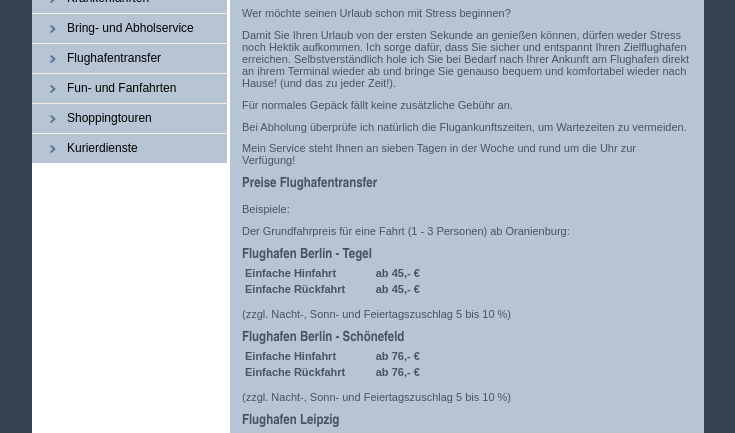
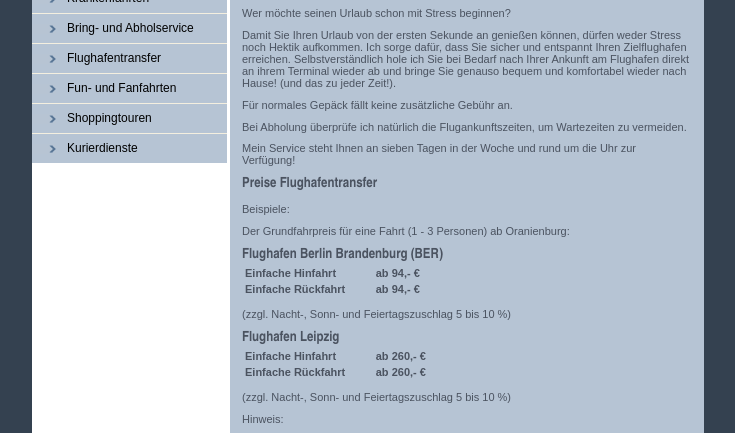
Before and after one commit to MobilLineFahrservice/MobilLineFahrservice.github.io, a plain HTML site: page flughafentransfer.html in a window 1280 px wide. Shown: the part 354-787 px from the top of the page, without its empty margins (272-1007 px from the left). Drawn offline with Linux system fonts and the light colour scheme.

Commit message:
Update flughafentransfer.html

```diff
--- a/flughafentransfer.html
+++ b/flughafentransfer.html
@@ -56,27 +56,15 @@
           <h3>Preise Flughafentransfer</h3>
           <p> Beispiele:</p>
           <p>Der Grundfahrpreis für eine Fahrt (1 - 3 Personen) ab Oranienburg:</p>
-<h3>Flughafen Berlin - Tegel</h3>
-<table width="100%">
-  <tr>
-    <td width="29%"><h4>Einfache Hinfahrt</h4></td>
-    <td width="71%"><h4>ab 45,- €</h4></td>
-    </tr>
-  <tr>
-    <td><h4>Einfache Rückfahrt</h4></td>
-    <td><h4>ab 45,- €</h4></td>
-    </tr>
-</table>
-<p>(zzgl. Nacht-, Sonn- und Feiertagszuschlag 5 bis 10 %)</p>
-          <h3>Flughafen Berlin - Schönefeld</h3>
+          <h3>Flughafen Berlin Brandenburg (BER)</h3>
           <table width="100%">
             <tr>
               <td width="29%"><h4>Einfache Hinfahrt</h4></td>
-              <td width="71%"><h4>ab 76,- €</h4></td>
+              <td width="71%"><h4>ab 94,- €</h4></td>
             </tr>
             <tr>
               <td><h4>Einfache Rückfahrt</h4></td>
-              <td><h4>ab 76,- €</h4></td>
+              <td><h4>ab 94,- €</h4></td>
             </tr>
           </table>
           <p>            (zzgl. Nacht-, Sonn- und Feiertagszuschlag 5 bis 10 %)</p>
@@ -84,11 +72,11 @@
           <table width="100%">
             <tr>
               <td width="29%"><h4>Einfache Hinfahrt</h4></td>
-              <td width="71%"><h4>ab 220,- €</h4></td>
+              <td width="71%"><h4>ab 260,- €</h4></td>
             </tr>
             <tr>
               <td><h4>Einfache Rückfahrt</h4></td>
-              <td><h4>ab 220,- €</h4></td>
+              <td><h4>ab 260,- €</h4></td>
             </tr>
           </table>
           <p>(zzgl. Nacht-, Sonn- und Feiertagszuschlag 5 bis 10 %)</p>
```
